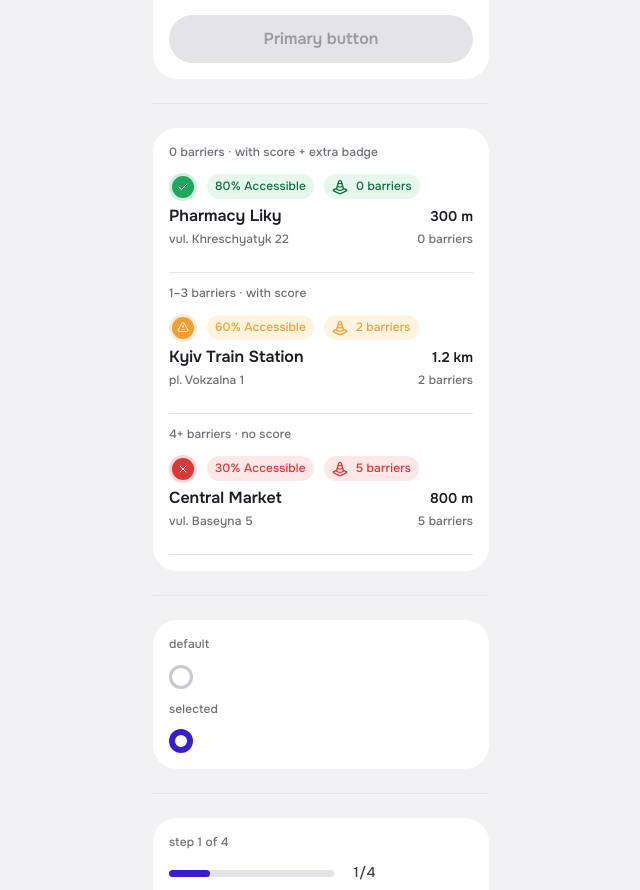
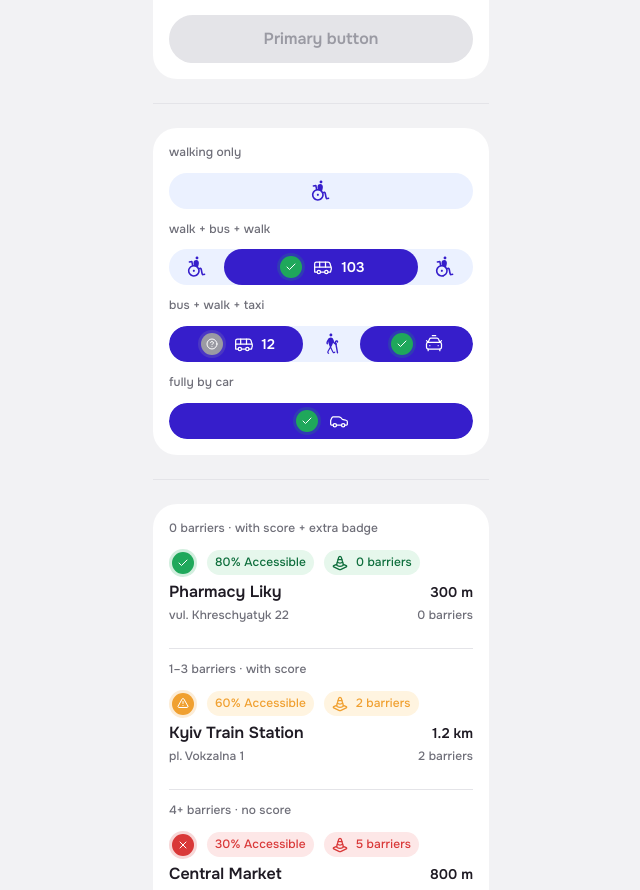
Before and after one commit to Mashto-o/passage-app, a React (Vite) app: page / in a window 1280 px wide. Shown: the part 2262-3152 px from the top of the page, without its empty margins (319-959 px from the left). Built offline with nearby package versions, Linux system fonts and the light colour scheme.

Commit message:
Created RouteTimeline

```diff
--- a/src/App.tsx
+++ b/src/App.tsx
@@ -1,6 +1,6 @@
 import { useState } from 'react'
 import { ArrowRight, Star, AlertTriangle, CheckCircle, XCircle, TrafficCone } from 'lucide-react'
-import { Button, AccessibilityBadge, SelectionCard, ReviewCard, PreferenceCard, AccessibilityCard, PhotoCard, PlacePhotoCard, Chip, StatusBadge, Divider, Dropdown, TextInput, RouteDestination, CommentInput, NavBar, OnboardingProgress, RadioButton, PlaceListItem } from './components'
+import { Button, AccessibilityBadge, SelectionCard, ReviewCard, PreferenceCard, AccessibilityCard, PhotoCard, PlacePhotoCard, Chip, StatusBadge, Divider, Dropdown, TextInput, RouteDestination, CommentInput, NavBar, OnboardingProgress, RadioButton, PlaceListItem, RouteTimeline } from './components'
 import type { AccessibilityBadgeProps } from './components'
 
 import imgCobblestone   from './assets/images/cobblestone.png'
@@ -186,6 +186,46 @@
 
           <p className="text-caption-sm text-neutral-500">disabled</p>
           <Button variant="primary" label="Primary button" fullWidth disabled />
+        </div>
+
+        {/* ── Divider ── */}
+        <div className="h-px bg-neutral-200 my-sm" />
+
+        {/* ── RouteTimeline ── */}
+        <div className="bg-neutral-0 rounded-lg p-md flex flex-col gap-sm">
+          <p className="text-caption-sm text-neutral-500">walking only</p>
+          <RouteTimeline
+            segments={[{ type: 'walking', durationMinutes: 20 }]}
+            mobilityAid="wheelchair-manual"
+          />
+
+          <p className="text-caption-sm text-neutral-500">walk + bus + walk</p>
+          <RouteTimeline
+            segments={[
+              { type: 'walking', durationMinutes: 4 },
+              { type: 'transport', mode: 'bus', routeNumber: '103', accessibility: 'accessible', durationMinutes: 12 },
+              { type: 'walking', durationMinutes: 4 },
+            ]}
+            mobilityAid="wheelchair-manual"
+          />
+
+          <p className="text-caption-sm text-neutral-500">bus + walk + taxi</p>
+          <RouteTimeline
+            segments={[
+              { type: 'transport', mode: 'bus', routeNumber: '12', accessibility: 'unknown', durationMinutes: 7 },
+              { type: 'walking', durationMinutes: 6 },
+              { type: 'transport', mode: 'taxi', accessibility: 'accessible', durationMinutes: 7 },
+            ]}
+            mobilityAid="cane"
+          />
+
+          <p className="text-caption-sm text-neutral-500">fully by car</p>
+          <RouteTimeline
+            segments={[
+              { type: 'transport', mode: 'car', accessibility: 'accessible', durationMinutes: 20 },
+            ]}
+            mobilityAid="none"
+          />
         </div>
 
         {/* ── Divider ── */}
--- /dev/null
+++ b/src/components/RouteTimeline.tsx
@@ -0,0 +1,115 @@
+import React from 'react'
+import { Bus, TramFront, Train, CarTaxiFront, Car } from 'lucide-react'
+import WheelchairManual   from '../assets/illustrations/wheelchair-manual.svg?react'
+import WheelchairElectric from '../assets/illustrations/wheelchair-electric.svg?react'
+import Cane               from '../assets/illustrations/cane.svg?react'
+import Stroller           from '../assets/illustrations/stroller.svg?react'
+import Prosthesis         from '../assets/illustrations/prosthesis.svg?react'
+import NoWheelchair       from '../assets/illustrations/no-wheelchair.svg?react'
+import { AccessibilityBadge } from './AccessibilityBadge'
+
+// ── Types ──────────────────────────────────────────────────────────────────
+
+export type MobilityAid =
+  | 'wheelchair-manual'
+  | 'wheelchair-electric'
+  | 'cane'
+  | 'stroller'
+  | 'prosthesis'
+  | 'none'
+
+export type TransportSegment = {
+  type: 'transport'
+  mode: 'bus' | 'tram' | 'metro' | 'taxi' | 'car'
+  routeNumber?: string
+  accessibility: 'accessible' | 'inaccessible' | 'unknown'
+  durationMinutes: number
+}
+
+export type WalkingSegment = {
+  type: 'walking'
+  durationMinutes: number
+}
+
+export type RouteSegment = TransportSegment | WalkingSegment
+
+export interface RouteTimelineProps {
+  segments: RouteSegment[]
+  mobilityAid: MobilityAid
+  className?: string
+}
+
+// ── Icon maps ──────────────────────────────────────────────────────────────
+
+const mobilityIllustrations: Record<MobilityAid, React.ComponentType<{ width: number; height: number; className?: string }>> = {
+  'wheelchair-manual':   WheelchairManual,
+  'wheelchair-electric': WheelchairElectric,
+  'cane':                Cane,
+  'stroller':            Stroller,
+  'prosthesis':          Prosthesis,
+  'none':                NoWheelchair,
+}
+
+const transportIcons: Record<TransportSegment['mode'], React.ComponentType<{ size: number; strokeWidth: number; className?: string }>> = {
+  bus:   Bus,
+  tram:  TramFront,
+  metro: Train,
+  taxi:  CarTaxiFront,
+  car:   Car,
+}
+
+// ── Component ─────────────────────────────────────────────────────────────
+
+export const RouteTimeline: React.FC<RouteTimelineProps> = ({
+  segments,
+  mobilityAid,
+  className = '',
+}) => {
+  const totalDuration = segments.reduce((sum, s) => sum + s.durationMinutes, 0)
+  const MobilityIllustration = mobilityIllustrations[mobilityAid]
+
+  return (
+    <div
+      className={[
+        'flex items-center h-[36px] w-full bg-primary-100 rounded-[48px] overflow-hidden',
+        className,
+      ]
+        .filter(Boolean)
+        .join(' ')}
+    >
+      {segments.map((segment, i) => {
+        const flexGrow = segment.durationMinutes / totalDuration
+
+        if (segment.type === 'walking') {
+          return (
+            <div
+              key={i}
+              className="flex items-center justify-center"
+              style={{ flexGrow }}
+            >
+              <MobilityIllustration width={28} height={28} className="text-primary-500" />
+            </div>
+          )
+        }
+
+        const TransportIcon = transportIcons[segment.mode]
+
+        return (
+          <div
+            key={i}
+            className="flex items-center justify-center gap-[8px] bg-primary-500 rounded-[48px] px-[12px] py-[6px] h-full"
+            style={{ flexGrow }}
+          >
+            <AccessibilityBadge variant={segment.accessibility} size="sm" />
+            <TransportIcon size={20} strokeWidth={1.5} className="text-neutral-0 shrink-0" />
+            {segment.routeNumber && (
+              <span className="text-body-sb text-neutral-0 whitespace-nowrap">
+                {segment.routeNumber}
+              </span>
+            )}
+          </div>
+        )
+      })}
+    </div>
+  )
+}
--- a/src/components/index.ts
+++ b/src/components/index.ts
@@ -54,3 +54,6 @@
 
 export { PlaceListItem } from './PlaceListItem'
 export type { PlaceListItemProps } from './PlaceListItem'
+
+export { RouteTimeline } from './RouteTimeline'
+export type { RouteTimelineProps, RouteSegment, TransportSegment, WalkingSegment, MobilityAid } from './RouteTimeline'
```
